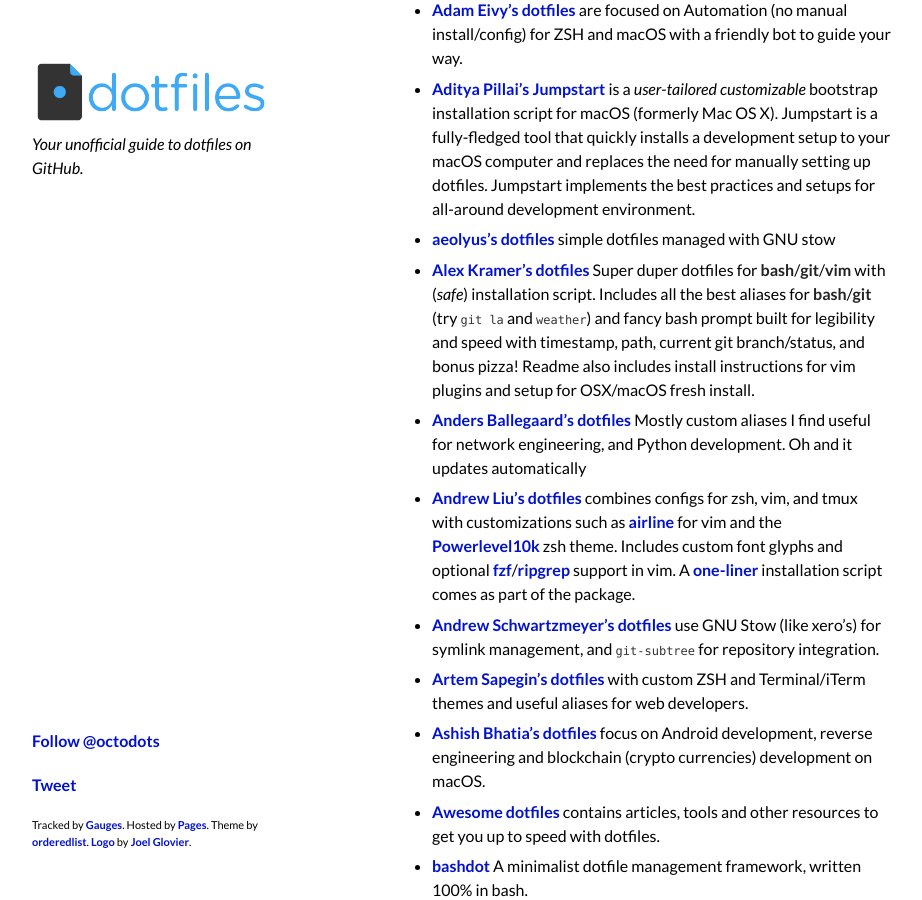
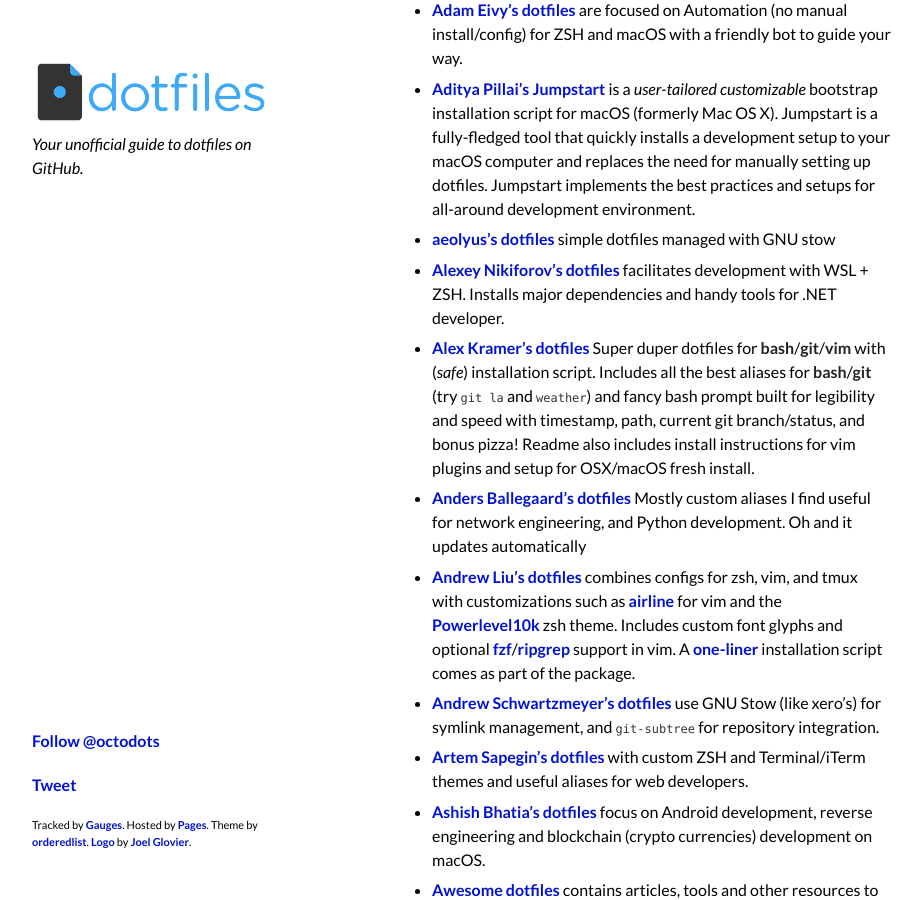
Before and after one commit to dotfiles/dotfiles.github.com, a Jekyll site: the page built from index.md, in a window 1280 px wide and 900 px high, scrolled down 689 px. Shown: the whole window, without its empty margins (178-1100 px from the left). Built offline with Jekyll 4.4.1, drawn with Linux system fonts in a browser that asks for light colours; Markdown is read by kramdown in place of the engine named in the settings; comment, search, counter and statistics services are not loaded.

Commit message:
add nikiforovall/dotfiles repository to index.md

```diff
--- a/index.md
+++ b/index.md
@@ -25,6 +25,7 @@
 * [Adam Eivy's dotfiles](https://github.com/atomantic/dotfiles) are focused on Automation (no manual install/config) for ZSH and macOS with a friendly bot to guide your way.
 * [Aditya Pillai's Jumpstart](https://github.com/adityarpillai/jumpstart) is a _user-tailored customizable_ bootstrap installation script for macOS (formerly Mac OS X). Jumpstart is a fully-fledged tool that quickly installs a development setup to your macOS computer and replaces the need for manually setting up dotfiles. Jumpstart implements the best practices and setups for all-around development environment.
 * [aeolyus's dotfiles](https://github.com/aeolyus/dotfiles) simple dotfiles managed with GNU stow
+* [Alexey Nikiforov's dotfiles](https://github.com/nikiforovall/dotfiles) facilitates development with WSL + ZSH. Installs major dependencies and handy tools for .NET developer.
 * [Alex Kramer's dotfiles](https://github.com/mitochondrion/dotfiles) Super duper dotfiles for **bash**/**git**/**vim** with (_safe_) installation script. Includes all the best aliases for **bash**/**git** (try `git la` and `weather`) and fancy bash prompt built for legibility and speed with timestamp, path, current git branch/status, and bonus pizza! Readme also includes install instructions for vim plugins and setup for OSX/macOS fresh install.
 * [Anders Ballegaard's dotfiles](https://github.com/AndersBallegaard/dotfiles) Mostly custom aliases I find useful for network engineering, and Python development. Oh and it updates automatically
 * [Andrew Liu's dotfiles](https://github.com/MrPickles/dotfiles) combines configs for zsh, vim, and tmux with customizations such as [airline](https://github.com/vim-airline/vim-airline) for vim and the [Powerlevel10k](https://github.com/romkatv/powerlevel10k) zsh theme. Includes custom font glyphs and optional [fzf](https://github.com/junegunn/fzf)/[ripgrep](https://github.com/BurntSushi/ripgrep) support in vim. A [one-liner](https://github.com/MrPickles/dotfiles#installation) installation script comes as part of the package.
```
